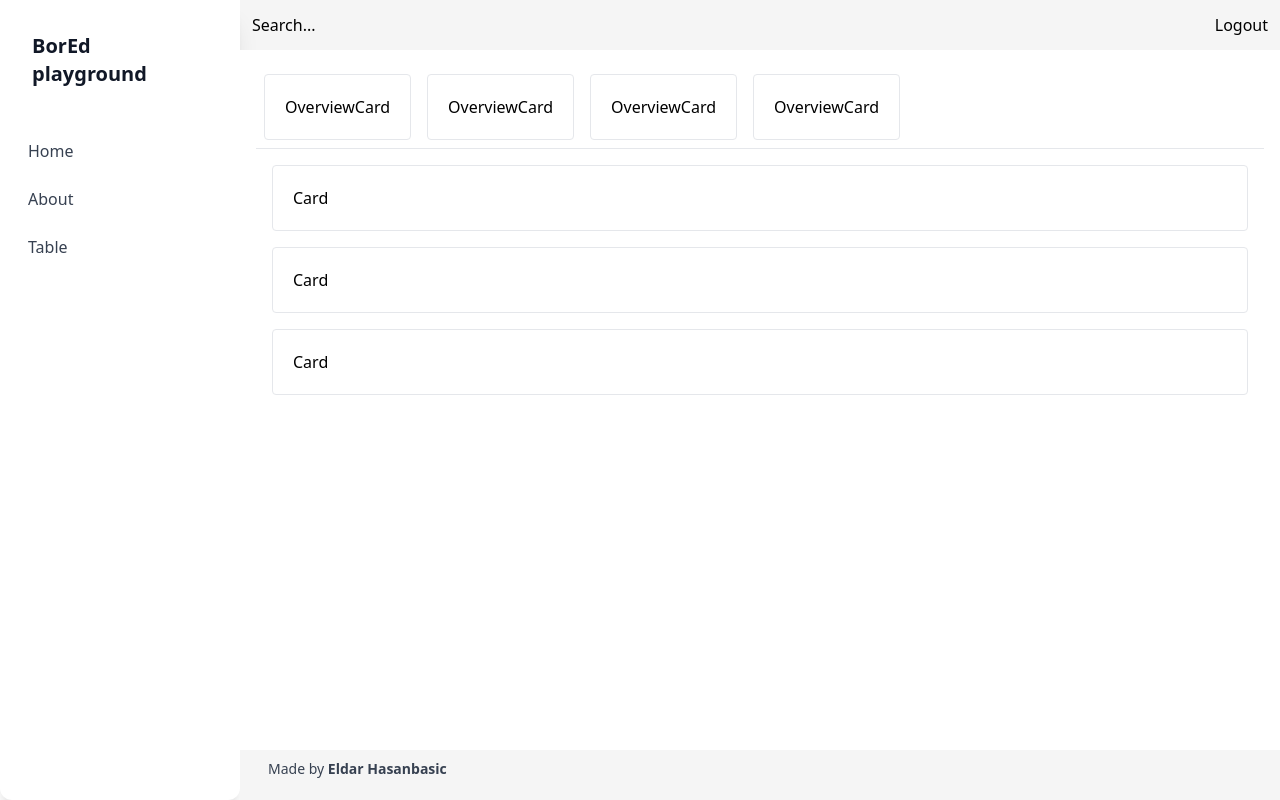
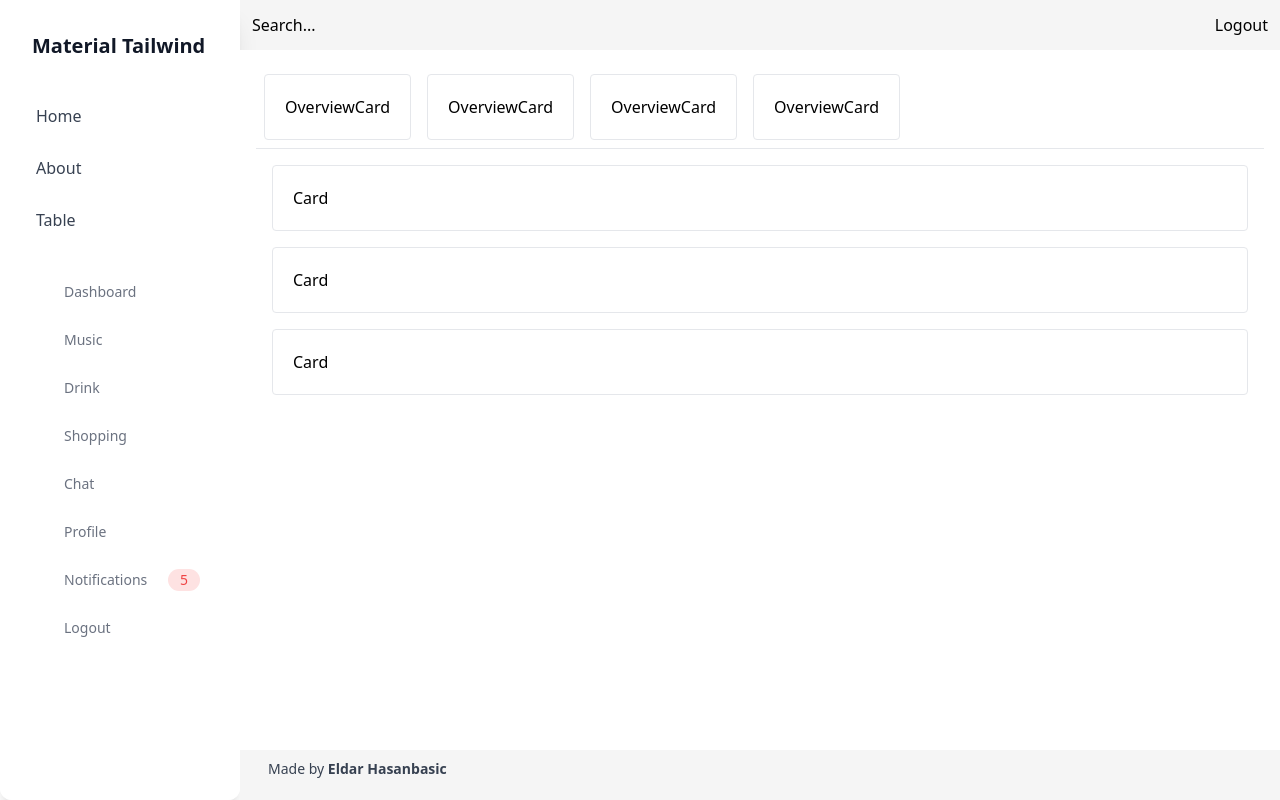
Before and after one commit to benderbinary/elboard, a Vue app: page / in a window 1280 px wide. Built offline with nearby package versions, Linux system fonts and the light colour scheme.

Commit message:
Loader and layz loading table component WIP

```diff
--- a/src/App.vue
+++ b/src/App.vue
@@ -1,23 +1,21 @@
 <template>
   <div class="grid-container">
-    <HeaderView />
-    <SidebarView />
-    <MainContentView />
-    <FooterView />
+    <HeaderView class="header" />
+    <SidebarView class="sidebar" />
+    <router-view class="main" />
+    <FooterView class="footer" />
   </div>
 </template>
 
 <script>
 import HeaderView from './views/HeaderView.vue';
 import SidebarView from './views/SidebarView.vue';
-import MainContentView from './views/MainContentView.vue';
 import FooterView from './views/FooterView.vue';
 
 export default {
   components: {
     HeaderView,
     SidebarView,
-    MainContentView,
     FooterView
   }
 }
--- a/src/views/SidebarView.vue
+++ b/src/views/SidebarView.vue
@@ -2,33 +2,85 @@
   <div
     class="sidebar relative flex flex-col bg-clip-border rounded-xl bg-white text-gray-700 h-[calc(100vh-2rem)] w-full max-w-[20rem] p-4 shadow-xl shadow-blue-gray-900/5">
     <div class="mb-2 p-4">
-      <h5 class="block antialiased tracking-normal font-sans text-xl font-semibold leading-snug text-gray-900">BorEd
-        playground</h5>
+      <h5 class="block antialiased tracking-normal font-sans text-xl font-semibold leading-snug text-gray-900">
+        Material Tailwind
+      </h5>
     </div>
+    <nav class="flex flex-col gap-1 min-w-[240px] p-2 font-sans text-base font-normal text-gray-700">
+      <router-link to="/"
+        class="flex items-center p-3 rounded-lg text-start transition-all hover:bg-blue-50 hover:text-blue-900">
+        Home
+      </router-link>
+      <router-link to="/about"
+        class="flex items-center p-3 rounded-lg text-start transition-all hover:bg-blue-50 hover:text-blue-900">
+        About
+      </router-link>
+      <router-link to="/table"
+        class="flex items-center p-3 rounded-lg text-start transition-all hover:bg-blue-50 hover:text-blue-900">
+        Table
+      </router-link>
+    </nav>
     <ul class="flex flex-col py-4">
       <li>
         <router-link to="/"
-          class="flex items-center p-3 rounded-lg text-start transition-all hover:bg-blue-50 hover:text-blue-900">
-          Home
+          class="flex flex-row items-center h-12 transform hover:translate-x-2 transition-transform ease-in duration-200 text-gray-500 hover:text-gray-800">
+          <span class="inline-flex items-center justify-center h-12 w-12 text-lg text-gray-400">
+            <i class="bx bx-home"></i>
+          </span>
+          <span class="text-sm font-medium">Dashboard</span>
         </router-link>
       </li>
       <li>
-        <router-link to="/about"
-          class="flex items-center p-3 rounded-lg text-start transition-all hover:bg-blue-50 hover:text-blue-900">
-          About
+        <router-link to="/music"
+          class="flex flex-row items-center h-12 transform hover:translate-x-2 transition-transform ease-in duration-200 text-gray-500 hover:text-gray-800">
+          <span class="inline-flex items-center justify-center h-12 w-12 text-lg text-gray-400">
+            <i class="bx bx-music"></i>
+          </span>
+          <span class="text-sm font-medium">Music</span>
         </router-link>
       </li>
       <li>
-        <router-link to="/table"
-          class="flex items-center p-3 rounded-lg text-start transition-all hover:bg-blue-50 hover:text-blue-900">
-          Table
+        <router-link to="/drink"
+          class="flex flex-row items-center h-12 transform hover:translate-x-2 transition-transform ease-in duration-200 text-gray-500 hover:text-gray-800">
+          <span class="inline-flex items-center justify-center h-12 w-12 text-lg text-gray-400">
+            <i class="bx bx-drink"></i>
+          </span>
+          <span class="text-sm font-medium">Drink</span>
         </router-link>
       </li>
-      <!-- <li>
+      <li>
+        <router-link to="/shopping"
+          class="flex flex-row items-center h-12 transform hover:translate-x-2 transition-transform ease-in duration-200 text-gray-500 hover:text-gray-800">
+          <span class="inline-flex items-center justify-center h-12 w-12 text-lg text-gray-400">
+            <i class="bx bx-shopping-bag"></i>
+          </span>
+          <span class="text-sm font-medium">Shopping</span>
+        </router-link>
+      </li>
+      <li>
+        <router-link to="/chat"
+          class="flex flex-row items-center h-12 transform hover:translate-x-2 transition-transform ease-in duration-200 text-gray-500 hover:text-gray-800">
+          <span class="inline-flex items-center justify-center h-12 w-12 text-lg text-gray-400">
+            <i class="bx bx-chat"></i>
+          </span>
+          <span class="text-sm font-medium">Chat</span>
+        </router-link>
+      </li>
+      <li>
+        <router-link to="/profile"
+          class="flex flex-row items-center h-12 transform hover:translate-x-2 transition-transform ease-in duration-200 text-gray-500 hover:text-gray-800">
+          <span class="inline-flex items-center justify-center h-12 w-12 text-lg text-gray-400">
+            <i class="bx bx-user"></i>
+          </span>
+          <span class="text-sm font-medium">Profile</span>
+        </router-link>
+      </li>
+      <li>
         <router-link to="/notifications"
           class="flex flex-row items-center h-12 transform hover:translate-x-2 transition-transform ease-in duration-200 text-gray-500 hover:text-gray-800">
-          <span class="inline-flex items-center justify-center h-12 w-12 text-lg text-gray-400"><i
-              class="bx bx-bell"></i></span>
+          <span class="inline-flex items-center justify-center h-12 w-12 text-lg text-gray-400">
+            <i class="bx bx-bell"></i>
+          </span>
           <span class="text-sm font-medium">Notifications</span>
           <span class="ml-auto mr-6 text-sm bg-red-100 rounded-full px-3 py-px text-red-500">5</span>
         </router-link>
@@ -36,11 +88,12 @@
       <li>
         <router-link to="/logout"
           class="flex flex-row items-center h-12 transform hover:translate-x-2 transition-transform ease-in duration-200 text-gray-500 hover:text-gray-800">
-          <span class="inline-flex items-center justify-center h-12 w-12 text-lg text-gray-400"><i
-              class="bx bx-log-out"></i></span>
+          <span class="inline-flex items-center justify-center h-12 w-12 text-lg text-gray-400">
+            <i class="bx bx-log-out"></i>
+          </span>
           <span class="text-sm font-medium">Logout</span>
         </router-link>
-      </li> -->
+      </li>
     </ul>
   </div>
 </template>
```
Also changed, not shown: src/router/index.ts (+3 -4 lines), 1 other file (tests, documents, lock files or other folders).
